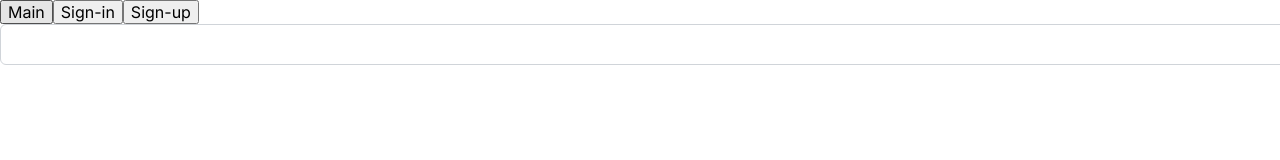
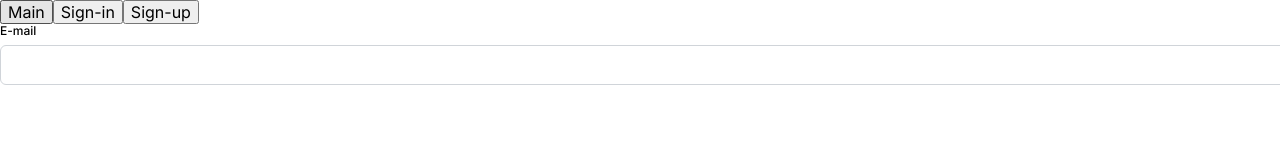
Before and after one commit to krasotun/messenger, an Angular app: page /sign-up in a window 1280 px wide. Shown: the top 160 px of the page. Built offline with nearby package versions, Linux system fonts and the light colour scheme.

Commit message:
add: all

```diff
--- a/src/app/domains/identity-access/presentation/sign-up-form/sign-up-form.html
+++ b/src/app/domains/identity-access/presentation/sign-up-form/sign-up-form.html
@@ -1,3 +1,6 @@
-<app-form-field>
-  <input appInput>
+<app-form-field
+  [label]="'E-mail'"
+  [htmlFor]="'email'"
+>
+  <input appInput type="email" id="email">
 </app-form-field>
--- a/src/app/domains/identity-access/presentation/sign-up-form/sign-up-form.ts
+++ b/src/app/domains/identity-access/presentation/sign-up-form/sign-up-form.ts
@@ -1,6 +1,7 @@
 import { Component } from '@angular/core';
+
+import { FormField } from '@shared/ui/form-field/form-field';
 import { Input } from '@shared/ui/input/input';
-import { FormField } from '@shared/ui/form-field/form-field';
 
 @Component({
   selector: 'app-sign-up-form',
--- a/src/app/shared/ui/form-field/form-field.html
+++ b/src/app/shared/ui/form-field/form-field.html
@@ -1,3 +1,12 @@
-<div>
+<div class="form-field">
+  <label
+    class="form-field__label"
+    [attr.for]="htmlFor()"
+  >
+    {{ label() }}
+  </label>
   <ng-content></ng-content>
+  @if (error()) {
+    <span class="form-field__error"> {{ error() }}</span>
+  }
 </div>
--- a/src/app/shared/ui/form-field/form-field.scss
+++ b/src/app/shared/ui/form-field/form-field.scss
@@ -0,0 +1,18 @@
+.form-field {
+  display: flex;
+  flex-direction: column;
+  gap: 6px;
+
+  &__label {
+    font-size: 12px;
+    line-height: 1.2;
+    font-weight: 500;
+  }
+
+  &__error {
+    font-size: 12px;
+    line-height: 1.2;
+    min-height: 14px;
+    color: var(--color-danger);
+  }
+}
--- a/src/app/shared/ui/form-field/form-field.ts
+++ b/src/app/shared/ui/form-field/form-field.ts
@@ -1,4 +1,4 @@
-import { Component } from '@angular/core';
+import { Component, input } from '@angular/core';
 
 @Component({
   selector: 'app-form-field',
@@ -7,5 +7,7 @@ import { Component } from '@angular/core';
   styleUrl: './form-field.scss',
 })
 export class FormField {
-
+  readonly label = input.required<string>();
+  readonly htmlFor = input.required<string>();
+  readonly error = input<string>();
 }
```
Also changed, not shown: 1 other file (tests, documents, lock files or other folders).
